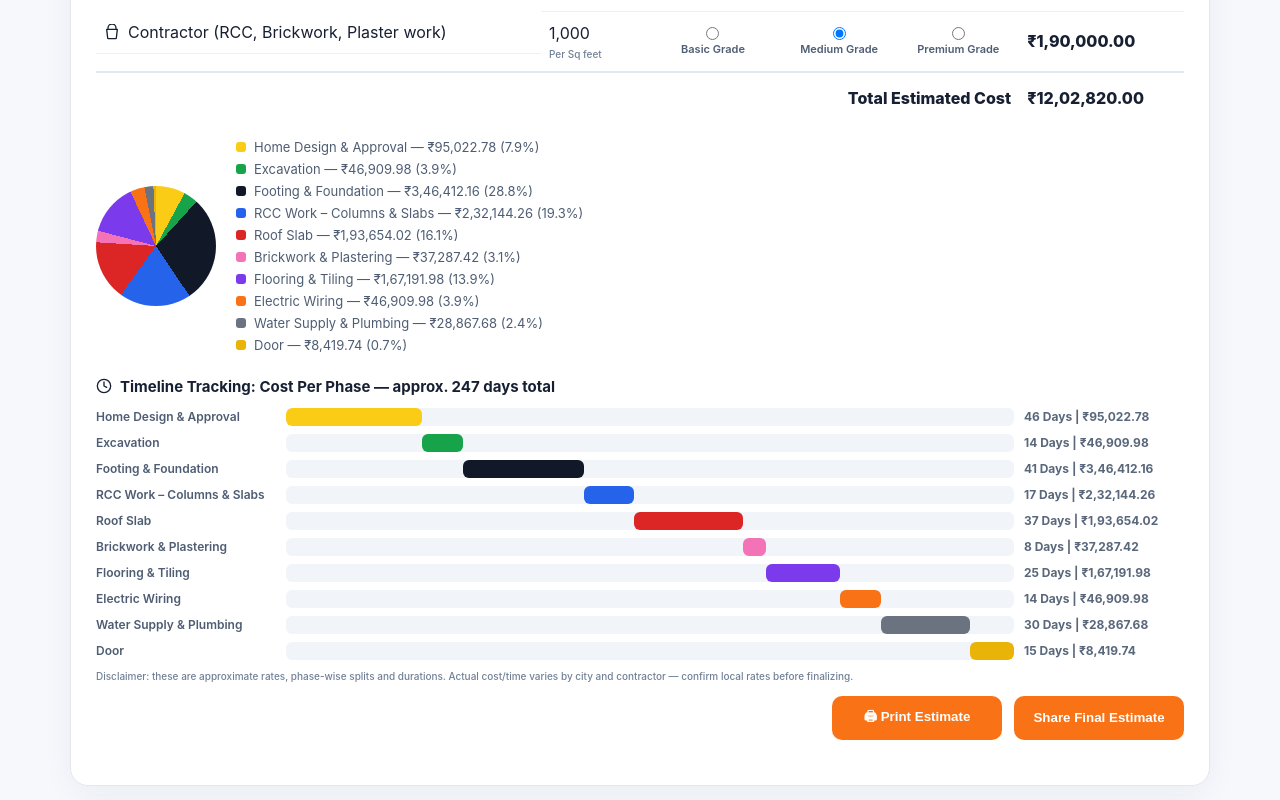
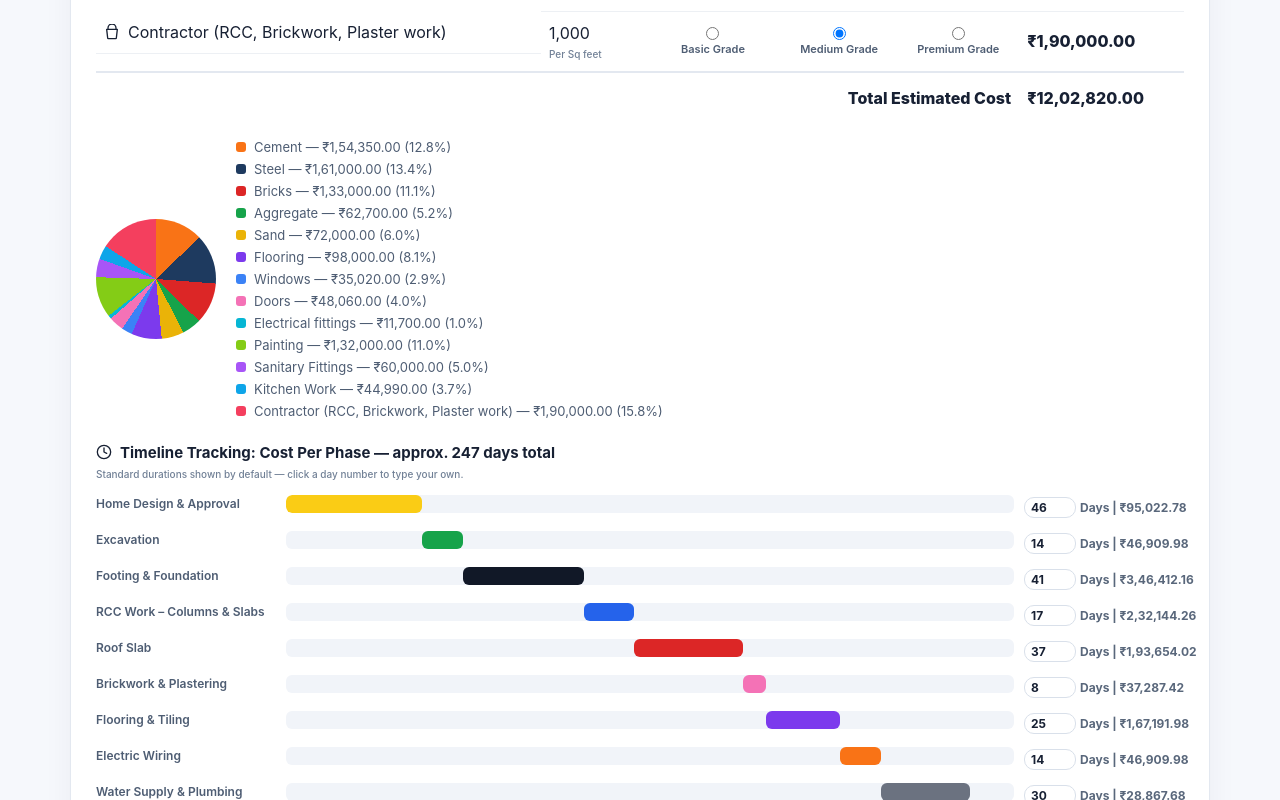
Before and after one commit to dasbappa0794-source/buildnaro, a Next.js app: page /construction-estimate-calculator in a window 1280 px wide. Shown: the part 1680-2480 px from the top of the page. Built offline with nearby package versions, Linux system fonts and the light colour scheme.

Commit message:
Enhance cost estimation with color palette and pie chart
Added resource color palette and updated pie chart calculations.

```diff
--- a/app/CalculatorApp.js
+++ b/app/CalculatorApp.js
@@ -270,6 +270,7 @@ const RESOURCE_CATALOG = [
   { key:"contractor", label:"Contractor (RCC, Brickwork, Plaster work)", unit:"Per Sq feet", factor:1.0, qualityLabels:["Basic Grade","Medium Grade","Premium Grade"], rates:{basic:140, medium:190, premium:260} },
 ];
 const QUALITY_TIERS = ["basic","medium","premium"];
+const RESOURCE_COLOR_PALETTE = ["#F97316","#1E3A5F","#dc2626","#16a34a","#eab308","#7c3aed","#3b82f6","#f472b6","#06b6d4","#84cc16","#a855f7","#0ea5e9","#f43f5e"];
 
 // ---- Phase-wise cost split (approximate industry-standard %, for the donut chart) + rough duration in days (for the timeline chart) ----
 const PHASE_WEIGHTS = [
@@ -302,7 +303,7 @@ export default function Calculator() {
     masonCost:0, helperLabourCost:0, carpenterCost:0, electricalCost:0, plumbingCost:0,
     includeTransport:false, transport:0,
     commercialMode:false,
-    quickCity:"", resourceQuality:{},
+    quickCity:"", resourceQuality:{}, phaseDays:{},
   });
   const [materials, setMaterials] = useState([
     { name:"Cement", brand:"", size:"", unit:"Bag", qty:0, rate:500 },
@@ -453,24 +454,36 @@ export default function Calculator() {
   const quickSubtotal = quickRows.reduce((s,r)=>s+r.amount,0);
   const quickLocationMultiplier = STATE_MULTIPLIERS[project.state] ?? 1;
   const quickTotal = quickSubtotal * quickLocationMultiplier;
-  const quickPhaseSlices = useMemo(()=>{
+
+  // ---- Pie chart: real cost share per resource — moves with every input above, not a fixed split ----
+  const quickPieSlices = useMemo(()=>{
+    const base = quickSubtotal || 1;
     let acc = 0;
-    return PHASE_WEIGHTS.map(p=>{
-      const slice = { ...p, value: quickTotal*p.pct/100, start:acc };
-      acc += p.pct;
+    return quickRows.filter(r=>r.amount>0).map((r,i)=>{
+      const pct = (r.amount/base)*100;
+      const slice = { label:r.label, value:r.amount*quickLocationMultiplier, color:RESOURCE_COLOR_PALETTE[i%RESOURCE_COLOR_PALETTE.length], pct, start:acc };
+      acc += pct;
       return slice;
     });
-  },[quickTotal]);
-  const quickPieGradient = `conic-gradient(${quickPhaseSlices.map(s=>`${s.color} ${s.start}% ${s.start+s.pct}%`).join(",")})`;
+  },[quickRows, quickSubtotal, quickLocationMultiplier]);
+  const quickPieGradient = quickPieSlices.length
+    ? `conic-gradient(${quickPieSlices.map(s=>`${s.color} ${s.start}% ${s.start+s.pct}%`).join(",")})`
+    : "#e3e8f0";
+
+  // ---- Timeline: standard days by default, editable per phase; cost per phase still scales with the live total ----
+  const setPhaseDays = (label, value) => setProject(p=>({...p, phaseDays:{...(p.phaseDays||{}), [label]:value}}));
   const quickTimeline = useMemo(()=>{
     let dayAcc = 0;
     return PHASE_WEIGHTS.map(p=>{
-      const row = { ...p, cost: quickTotal*p.pct/100, dayStart:dayAcc };
-      dayAcc += p.days;
+      const override = (project.phaseDays||{})[p.label];
+      const days = (override!==undefined && override!=="") ? Math.max(0, Number(override)||0) : p.days;
+      const row = { ...p, days, cost: quickTotal*p.pct/100, dayStart:dayAcc };
+      dayAcc += days;
       return row;
     });
-  },[quickTotal]);
-  const quickTotalDays = PHASE_WEIGHTS.reduce((s,p)=>s+p.days,0);
+  },[quickTotal, project.phaseDays]);
+  const quickTotalDays = quickTimeline.reduce((s,p)=>s+p.days,0);
+
 
   const [shared,setShared]=useState(false);
   const shareEstimate = async () => {
@@ -666,19 +679,23 @@ export default function Calculator() {
         <div className="pie-wrap" style={{marginTop:20}}>
           <div className="pie-chart" style={{background:quickPieGradient}}/>
           <div className="pie-legend">
-            {quickPhaseSlices.map(s=><div key={s.label} className="pie-legend-item"><span className="pie-dot" style={{background:s.color}}/>{s.label} — {money(s.value,project.currency)} ({s.pct.toFixed(1)}%)</div>)}
+            {quickPieSlices.map(s=><div key={s.label} className="pie-legend-item"><span className="pie-dot" style={{background:s.color}}/>{s.label} — {money(s.value,project.currency)} ({s.pct.toFixed(1)}%)</div>)}
           </div>
         </div>
 
         <h3 style={{display:"flex",alignItems:"center",gap:8,margin:"24px 0 12px",fontSize:15}}><Icon path={ICONS.clock} size={16}/> Timeline Tracking: Cost Per Phase — approx. {quickTotalDays} days total</h3>
+        <p className="field-note" style={{marginTop:-6,marginBottom:10}}>Standard durations shown by default — click a day number to type your own.</p>
         <div className="gantt">
           {quickTimeline.map(p=>(
             <div key={p.label} className="gantt-row">
               <div className="gantt-label">{p.label}</div>
               <div className="gantt-track">
-                <div className="gantt-bar" style={{marginLeft:`${(p.dayStart/quickTotalDays)*100}%`, width:`${(p.days/quickTotalDays)*100}%`, background:p.color}}/>
+                <div className="gantt-bar" style={{marginLeft:`${quickTotalDays?(p.dayStart/quickTotalDays)*100:0}%`, width:`${quickTotalDays?(p.days/quickTotalDays)*100:0}%`, background:p.color}}/>
               </div>
-              <div className="gantt-meta">{p.days} Days | {money(p.cost,project.currency)}</div>
+              <div className="gantt-meta">
+                <input type="number" min="0" value={p.days} onChange={e=>setPhaseDays(p.label,e.target.value)} style={{width:52,display:"inline-block",padding:"2px 6px",marginRight:4,fontSize:12}}/>
+                Days | {money(p.cost,project.currency)}
+              </div>
             </div>
           ))}
         </div>
```
